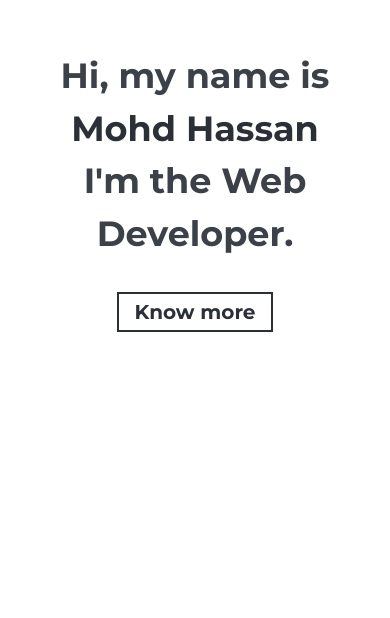
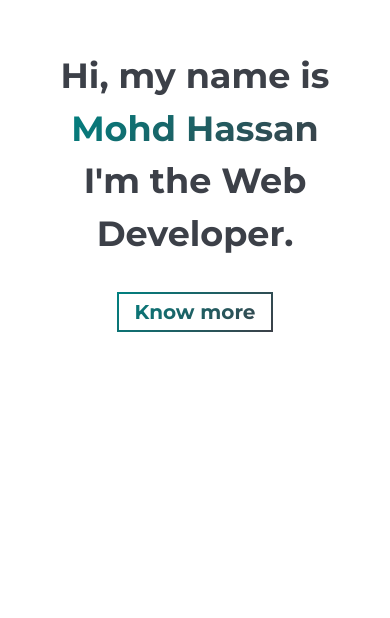
Before and after one commit to killshotxd/React-Minimal-PortFolio, a website built with Parcel: page src/index.html in a window 390 px wide. Shown: the part 226-844 px from the top of the page. Built offline with nearby package versions, Linux system fonts and the light colour scheme.

Commit message:
update responsiveness

```diff
--- a/src/sass/abstracts/_variables.scss
+++ b/src/sass/abstracts/_variables.scss
@@ -1,6 +1,6 @@
 // COLORS
 $primary-color: teal;
-$secondary-color: #2b2f37;
+$secondary-color: #3c4048;
 
 $white-color: #fff;
 
--- a/src/sass/base/_typography.scss
+++ b/src/sass/base/_typography.scss
@@ -40,14 +40,15 @@ a:hover {
 
 .text-color-main {
   @include supportColorForIE11();
+}
 
-  // Responsive text purple style
-  @include respond(phone) {
-    background-image: none;
-    -webkit-text-fill-color: $secondary-color;
-  }
+// Responsive text purple style
+//   @include respond(phone) {
+//     background-image: none;
+//     -webkit-text-fill-color: $secondary-color !important;
+//   }
 
-  &:hover {
-    transform: translateX(2px);
-  }
-}
+//   &:hover {
+//     transform: translateX(2px);
+//   }
+// }
--- a/src/sass/components/_buttons.scss
+++ b/src/sass/components/_buttons.scss
@@ -36,12 +36,6 @@
     &:hover {
       color: $white-color !important;
     }
-  }
-
-  @include respond(phone) {
-    background-image: none;
-    border: 2px solid $secondary-color;
-    -webkit-text-fill-color: $secondary-color;
   }
 
   &::after {
```
